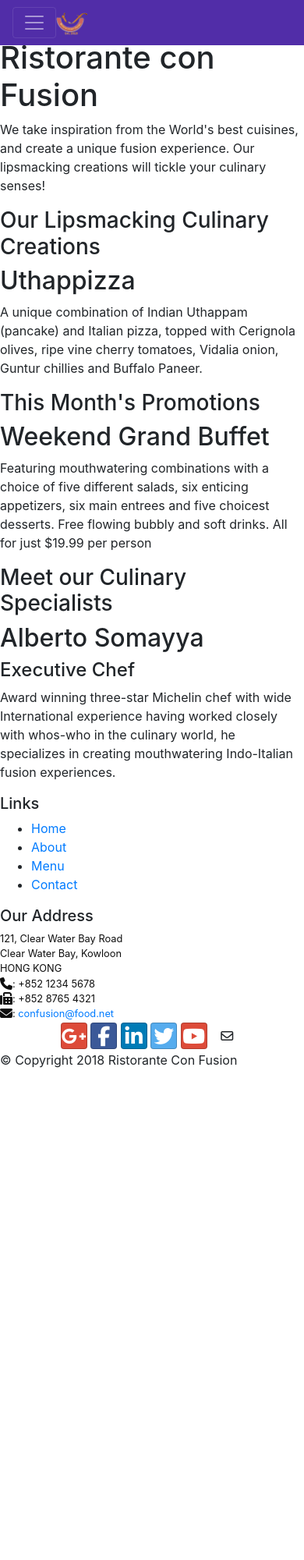
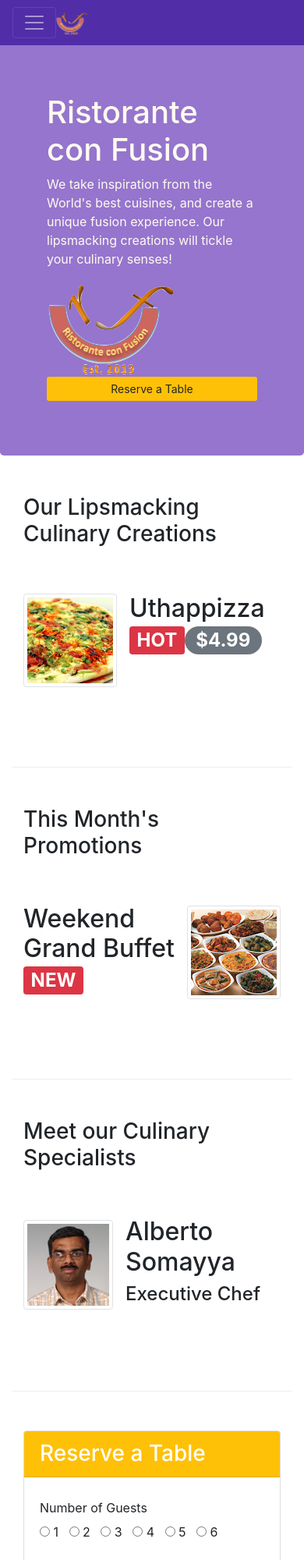
Before and after one commit to ziffiex/bootstrap4-conFusion, a plain HTML site: page index.html in a window 390 px wide. Shown: the top 2000 px of the page at 78% size. Before the commit the page ends 1387 px from the top, so only its background shows below. Drawn offline with nearby package versions, Linux system fonts and the light colour scheme.

Commit message:
Asssignment 2

```diff
--- a/index.html
+++ b/index.html
@@ -25,80 +25,145 @@
             <a class="navbar-brand mr-auto" href="#"><img src="img/logo.png" height="30" width="41"></a>
             <div class="collapse navbar-collapse" id="Navbar">
                 <ul class="navbar-nav mr-auto">
-                    <li class="nav-item active"><a class="nav-link" href="#"><span class="fa fa-home fa-lg"></span> Home</a></li>
-                    <li class="nav-item"><a class="nav-link" href="./aboutus.html"><span class="fa fa-info fa-lg"></span> About</a></li>
+                    <li class="nav-item active"><a class="nav-link" href="#"><span class="fa fa-home fa-lg"></span>
+                            Home</a></li>
+                    <li class="nav-item"><a class="nav-link" href="./aboutus.html"><span class="fa fa-info fa-lg"></span>
+                            About</a></li>
                     <li class="nav-item"><a class="nav-link" href="#"><span class="fa fa-list fa-lg"></span> Menu</a></li>
-                    <li class="nav-item"><a class="nav-link" href="./contactus.html"><span class="fa fa-address-card fa-lg"></span> Contact</a></li>
+                    <li class="nav-item"><a class="nav-link" href="./contactus.html"><span class="fa fa-address-card fa-lg"></span>
+                            Contact</a></li>
                 </ul>
             </div>
         </div>
     </nav>
-    <header>
-        <div>
-            <div>
-                <div>
+    <header class="jumbotron">
+        <div class="container">
+            <div class="row row-header">
+                <div class="col-12 col-sm-6">
                     <h1>Ristorante con Fusion</h1>
                     <p>We take inspiration from the World's best cuisines, and create a unique fusion experience. Our
                         lipsmacking creations will tickle your culinary senses!</p>
                 </div>
-                <div>
+                <div class="col-12 col-sm-3 align-self-center">
+                    <img src="img/logo.png" class="img-fluid">
+                </div>
+                <div class="col-12 col-sm-3 align-self-center">
+                    <a class="btn bg-warning btn-sm btn-block" href="#reserve" role="button">Reserve a Table</a>
                 </div>
             </div>
         </div>
     </header>
 
-    <div>
-        <div>
-            <div>
+    <div class="container">
+        <div class="row row-content align-self-center">
+            <div class="col-12 col-sm-4 order-sm-last col-md-3">
                 <h3>Our Lipsmacking Culinary Creations</h3>
             </div>
-            <div>
-                <h2>Uthappizza</h2>
-                <p>A unique combination of Indian Uthappam (pancake) and Italian pizza, topped with Cerignola olives,
-                    ripe vine cherry tomatoes, Vidalia onion, Guntur chillies and Buffalo Paneer.</p>
+            <div class="col-sm col-md flex-first">
+                <div class="media">
+                    <img class="d-flex mr-3 img-thumbnail align-self-center" src="img/uthappizza.png" alt="Uthappizza">
+                    <div class="media-body">
+                        <h2 class="mt-0">Uthappizza <span class="badge badge-danger">HOT</span><span class="badge badge-pill badge-secondary">$4.99</span></h2>
+                        <p class="d-none d-sm-block">A unique combination of Indian Uthappam (pancake) and
+                            Italian pizza, topped with Cerignola olives, ripe vine
+                            cherry tomatoes, Vidalia onion, Guntur chillies and
+                            Buffalo Paneer.</p>
+                    </div>
+                </div>
             </div>
         </div>
 
-
-        <div>
-            <div>
+        <div class="row row-content align-self-center">
+            <div class="col-12 col-sm-4 col-md-3">
                 <h3>This Month's Promotions</h3>
             </div>
-            <div>
-                <h2>Weekend Grand Buffet</h2>
-                <p>Featuring mouthwatering combinations with a choice of five different salads, six enticing
-                    appetizers, six main entrees and five choicest desserts. Free flowing bubbly and soft drinks. All
-                    for just $19.99 per person </p>
+            <div class="col col-sm col-md">
+                <div class="media">
+                    <div class="media-body">
+                        <h2 class="mt-0">Weekend Grand Buffet <span class="badge badge-danger">NEW</span></h2>
+                        <p class="d-none d-sm-block">Featuring mouthwatering combinations with a choice of five
+                            different salads, six enticing
+                            appetizers, six main entrees and five choicest desserts. Free flowing bubbly and soft
+                            drinks.
+                            All
+                            for just $19.99 per person </p>
+                    </div>
+                    <img class="d-flex ml-3 img-thumbnail align-self-center" src="img/buffet.png" alt="Buffet">
+                </div>
             </div>
         </div>
 
-        <div>
-            <div>
+        <div class="row row-content align-self-center">
+            <div class="col-12 col-sm-4 order-sm-last col-md-3">
                 <h3>Meet our Culinary Specialists</h3>
             </div>
-            <div>
-                <h2>Alberto Somayya</h2>
-                <h4>Executive Chef</h4>
-                <p>Award winning three-star Michelin chef with wide International experience having worked closely with
-                    whos-who in the culinary world, he specializes in creating mouthwatering Indo-Italian fusion
-                    experiences. </p>
+            <div class="col col-sm order-sm-first col-md">
+                <div class="media">
+                    <img class="d-flex mr-3 img-thumbnail align-self-center" src="img/alberto.png" alt="Alberto Somayya">
+                    <div class="media-body">
+                        <h2 class="mt-0">Alberto Somayya</h2>
+                        <h4>Executive Chef</h4>
+                        <p class="d-none d-sm-block">Award winning three-star Michelin chef with wide
+                            International experience having worked closely with
+                            whos-who in the culinary world, he specializes in
+                            creating mouthwatering Indo-Italian fusion experiences.
+                        </p>
+                    </div>
+                </div>
+            </div>
+        </div>
+
+        <div class="row row-content">
+            <div class="col-12 offset-sm-2 col-sm-8">
+                <div id="reserve" class="card">
+                    <h3 class="card-header bg-warning text-white">Reserve a Table</h3>
+                    <div class="card-body">
+                        <form>
+                            <div class="form-group row">
+                                <label for="guestno" class="col-12 col-md-2 col-form-label">Number of Guests</label>
+                                <div class="col-12 col-md">
+                                    <input type="radio" name="guestno" value="one"> 1 &nbsp;
+                                    <input type="radio" name="guestno" value="two"> 2 &nbsp;
+                                    <input type="radio" name="guestno" value="three"> 3 &nbsp;
+                                    <input type="radio" name="guestno" value="four"> 4 &nbsp;
+                                    <input type="radio" name="guestno" value="five"> 5 &nbsp;
+                                    <input type="radio" name="guestno" value="six"> 6 &nbsp;
+                                </div>
+                            </div>
+                            <div class="form-group row">
+                                <label for="datetime" class="col-md-2 col-form-label">Date and Time</label>
+                                <div class="col-12 col-md-5">
+                                    <input type="text" class="form-control" id="date" name="date" placeholder="Date">
+                                </div>
+                                <div class="col-12 col-md-5">
+                                    <input type="text" class="form-control" id="time" name="time" placeholder="Time">
+                                </div>
+                            </div>
+                            <div class="form-group row">
+                                <div class="offset-md-2 col-md-10">
+                                    <button type="submit" class="btn btn-primary">Reserve</button>
+                                </div>
+                            </div>
+                        </form>
+                    </div>
+                </div>
             </div>
         </div>
     </div>
 
-    <footer>
-        <div>
-            <div>
-                <div>
+    <footer class="footer">
+        <div class="container">
+            <div class="row">
+                <div class="col-4 offset-1 col-sm-2">
                     <h5>Links</h5>
-                    <ul>
+                    <ul class="list-unstyled">
                         <li><a href="#">Home</a></li>
                         <li><a href="#">About</a></li>
                         <li><a href="#">Menu</a></li>
                         <li><a href="#">Contact</a></li>
                     </ul>
                 </div>
-                <div>
+                <div class="col-7 col-sm-5">
                     <h5>Our Address</h5>
                     <address>
                         121, Clear Water Bay Road<br>
@@ -110,19 +175,20 @@
                         <a href="mailto:confusion@food.net">confusion@food.net</a>
                     </address>
                 </div>
-                <div>
+                <div class="col-12 col-sm-4 align-self-center">
                     <div class="text-center">
                         <a class="btn btn-social-icon btn-google" href="http://google.com/+"><i class="fa fa-google-plus"></i></a>
-                        <a class="btn btn-social-icon btn-facebook" href="http://www.facebook.com/profile.php?id="><i class="fa fa-facebook"></i></a>
+                        <a class="btn btn-social-icon btn-facebook" href="http://www.facebook.com/profile.php?id="><i
+                                class="fa fa-facebook"></i></a>
                         <a class="btn btn-social-icon btn-linkedin" href="http://www.linkedin.com/in/"><i class="fa fa-linkedin"></i></a>
                         <a class="btn btn-social-icon btn-twitter" href="http://twitter.com/"><i class="fa fa-twitter"></i></a>
                         <a class="btn btn-social-icon btn-google" href="http://youtube.com/"><i class="fa fa-youtube"></i></a>
-                        <a class="btn btn-" href="mailto:"><i class="fa fa-envelope-o"></i></a>
+                        <a class="btn btn-social-icon" href="mailto:"><i class="fa fa-envelope-o"></i></a>
                     </div>
                 </div>
             </div>
-            <div>
-                <div>
+            <div class="row justify-content-center">
+                <div class="col-auto">
                     <p>© Copyright 2018 Ristorante Con Fusion</p>
                 </div>
             </div>
```
Also changed, not shown: 1 other file.
